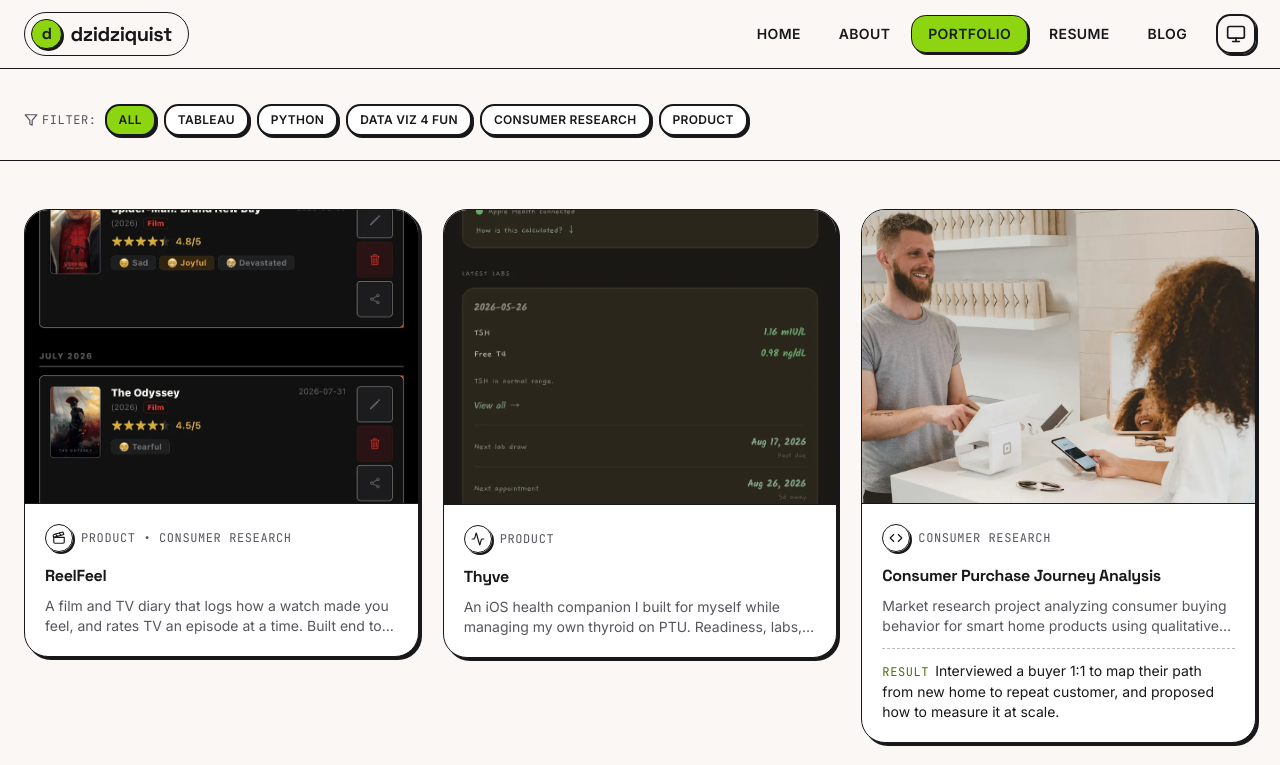
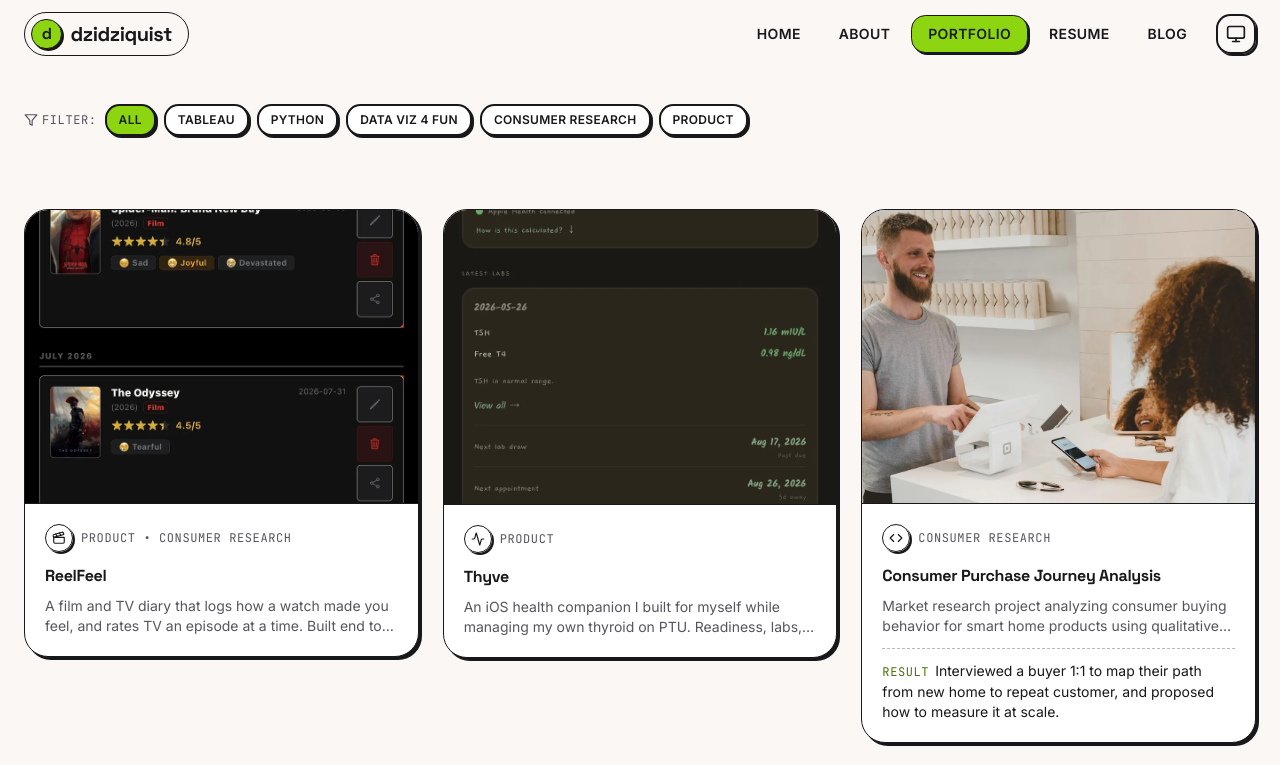
Before and after one commit to dzidziquist/dzidziquist.github.io, a React (Vite) app: page /portfolio in a window 1280 px wide. Shown: the top 765 px of the page. Built offline with nearby package versions, Linux system fonts and the light colour scheme.

Commit message:
Remove page divider lines; menu and filter-bar lines appear only once you scroll
Co-Authored-By: Claude Opus 5.5 <noreply@anthropic.com>
Claude-Session: https://claude.ai/code/session_01TgxwP7nWtZXxsL7pdgopaC

```diff
--- a/src/components/layout/Footer.tsx
+++ b/src/components/layout/Footer.tsx
@@ -4,7 +4,7 @@ interface FooterProps {
 
 export const Footer = ({ heart = "🩷" }: FooterProps) => {
   return (
-    <footer className="border-t border-foreground bg-background">
+    <footer className="bg-background">
       <div className="container mx-auto px-6 py-4">
         <p className="mono-label !text-[0.65rem] text-muted-foreground text-center">
           <span
--- a/src/components/layout/Header.tsx
+++ b/src/components/layout/Header.tsx
@@ -3,6 +3,7 @@ import { Link, useLocation } from "react-router-dom";
 import { motion, AnimatePresence } from "framer-motion";
 import { Menu, X, Sun, Moon, Monitor } from "lucide-react";
 import { useTheme } from "@/hooks/use-theme";
+import { useScrolled } from "@/hooks/use-scrolled";
 
 const navItems = [
   { path: "/", label: "Home" },
@@ -27,9 +28,15 @@ export const Header = () => {
   const [isOpen, setIsOpen] = useState(false);
   const location = useLocation();
   const { mode, cycleTheme } = useTheme();
+  // The line under the menu only appears once content scrolls beneath it.
+  const scrolled = useScrolled();
 
   return (
-    <header className="fixed top-0 left-0 right-0 z-50 bg-background border-b border-foreground">
+    <header
+      className={`fixed top-0 left-0 right-0 z-50 bg-background border-b transition-colors duration-300 ${
+        scrolled ? "border-foreground" : "border-transparent"
+      }`}
+    >
       <nav className="container mx-auto px-6 py-3">
         <div className="flex items-center justify-between">
           {/* Logo */}
--- /dev/null
+++ b/src/hooks/use-scrolled.ts
@@ -0,0 +1,13 @@
+import { useEffect, useState } from "react";
+
+/** True once the page has scrolled down past `offset` pixels. */
+export const useScrolled = (offset = 4) => {
+  const [scrolled, setScrolled] = useState(() => typeof window !== "undefined" && window.scrollY > offset);
+  useEffect(() => {
+    const update = () => setScrolled(window.scrollY > offset);
+    update();
+    window.addEventListener("scroll", update, { passive: true });
+    return () => window.removeEventListener("scroll", update);
+  }, [offset]);
+  return scrolled;
+};
--- a/src/pages/BlogPost.tsx
+++ b/src/pages/BlogPost.tsx
@@ -164,7 +164,7 @@ const BlogPost = () => {
                     return <HoverCodeBlock key={index} code={code} />;
                   }
                   if (paragraph.startsWith('## ')) {
-                    return <h2 key={index} className="text-xl font-display font-bold mt-10 mb-4 border-b border-foreground pb-2">{paragraph.replace('## ', '')}</h2>;
+                    return <h2 key={index} className="text-xl font-display font-bold mt-10 mb-4 pb-2">{paragraph.replace('## ', '')}</h2>;
                   }
                   if (paragraph.startsWith('### ')) {
                     return <h3 key={index} className="text-lg font-display font-semibold mt-6 mb-3">{paragraph.replace('### ', '')}</h3>;
@@ -223,7 +223,7 @@ const BlogPost = () => {
             </div>
 
             {/* Related Posts */}
-            <div className="mt-12 pt-6 border-t border-foreground">
+            <div className="mt-12 pt-6">
               <h3 className="text-lg font-display font-bold mb-4">More Articles</h3>
               <div className="grid sm:grid-cols-2 gap-4">
                 {blogPosts.filter(p => p.id !== post.id).slice(0, 2).map(relatedPost => (
--- a/src/pages/Portfolio.tsx
+++ b/src/pages/Portfolio.tsx
@@ -9,6 +9,7 @@ import { Button } from "@/components/ui/button";
 import { projects, categories, categoryIcons, getCategories } from "@/data/portfolioProjects";
 import { useRandomColor } from "@/hooks/use-random-color";
 import { useDocumentTitle } from "@/hooks/use-document-title";
+import { useScrolled } from "@/hooks/use-scrolled";
 
 const PortfolioCard = ({ project, index, projectCategories, Icon }: { project: typeof projects[number]; index: number; projectCategories: string[]; Icon: LucideIcon }) => {
   const color = useRandomColor();
@@ -92,6 +93,7 @@ const PortfolioCard = ({ project, index, projectCategories, Icon }: { project: t
 
 const Portfolio = () => {
   useDocumentTitle("Portfolio");
+  const scrolled = useScrolled();
   const [activeCategory, setActiveCategory] = useState("All");
   const filteredProjects = activeCategory === "All"
     ? projects
@@ -100,7 +102,12 @@ const Portfolio = () => {
   return (
     <Layout>
       <h1 className="sr-only">Portfolio</h1>
-      <section className="py-4 md:py-6 border-b border-foreground sticky top-16 md:top-[57px] bg-background z-40">
+      {/* Like the menu, the filter bar only shows its line once cards scroll beneath it */}
+      <section
+        className={`py-4 md:py-6 border-b transition-colors duration-300 sticky top-16 md:top-[57px] bg-background z-40 ${
+          scrolled ? "border-foreground" : "border-transparent"
+        }`}
+      >
         <div className="container mx-auto px-4 md:px-6">
           <div className="flex items-center gap-1.5 md:gap-2 flex-wrap">
             <span className="mono-label text-muted-foreground flex-shrink-0 flex items-center gap-1">
--- a/src/pages/ProjectDetail.tsx
+++ b/src/pages/ProjectDetail.tsx
@@ -328,7 +328,7 @@ const ProjectDetail = () => {
       {/* Case Study or Description */}
       {project.customCaseStudy && project.slug === "inukki" ? (
         <>
-          <section className="py-16 border-t border-foreground">
+          <section className="py-16">
             <div className="container mx-auto px-6">
               <AnimatedSection>
                 <div className="max-w-3xl">
@@ -342,7 +342,7 @@ const ProjectDetail = () => {
         </>
       ) : (
         <>
-          <section className="py-16 border-t border-foreground">
+          <section className="py-16">
             <div className="container mx-auto px-6">
               <AnimatedSection>
                 <div className="max-w-3xl">
@@ -367,7 +367,7 @@ const PdfSection = ({ pdfUrl, title }: { pdfUrl: string; title: string }) => {
 
   if (isMobile) {
     return (
-      <section className="py-16 border-t border-foreground">
+      <section className="py-16">
         <div className="container mx-auto px-6">
           <AnimatedSection>
             <h2 className="text-2xl font-display font-bold mb-6">Project Document</h2>
@@ -405,7 +405,7 @@ const PdfSection = ({ pdfUrl, title }: { pdfUrl: string; title: string }) => {
   }
 
   return (
-    <section className="py-16 border-t border-foreground">
+    <section className="py-16">
       <div className="container mx-auto px-6">
         <AnimatedSection>
           <div className="flex items-center justify-between mb-6">
@@ -476,7 +476,7 @@ const CodeSection = ({ code, title }: { code: string; title: string }) => {
   };
 
   return (
-    <section className="py-16 border-t border-foreground">
+    <section className="py-16">
       <div className="container mx-auto px-6">
         <AnimatedSection>
           <div className="flex items-center justify-between mb-6">
```
